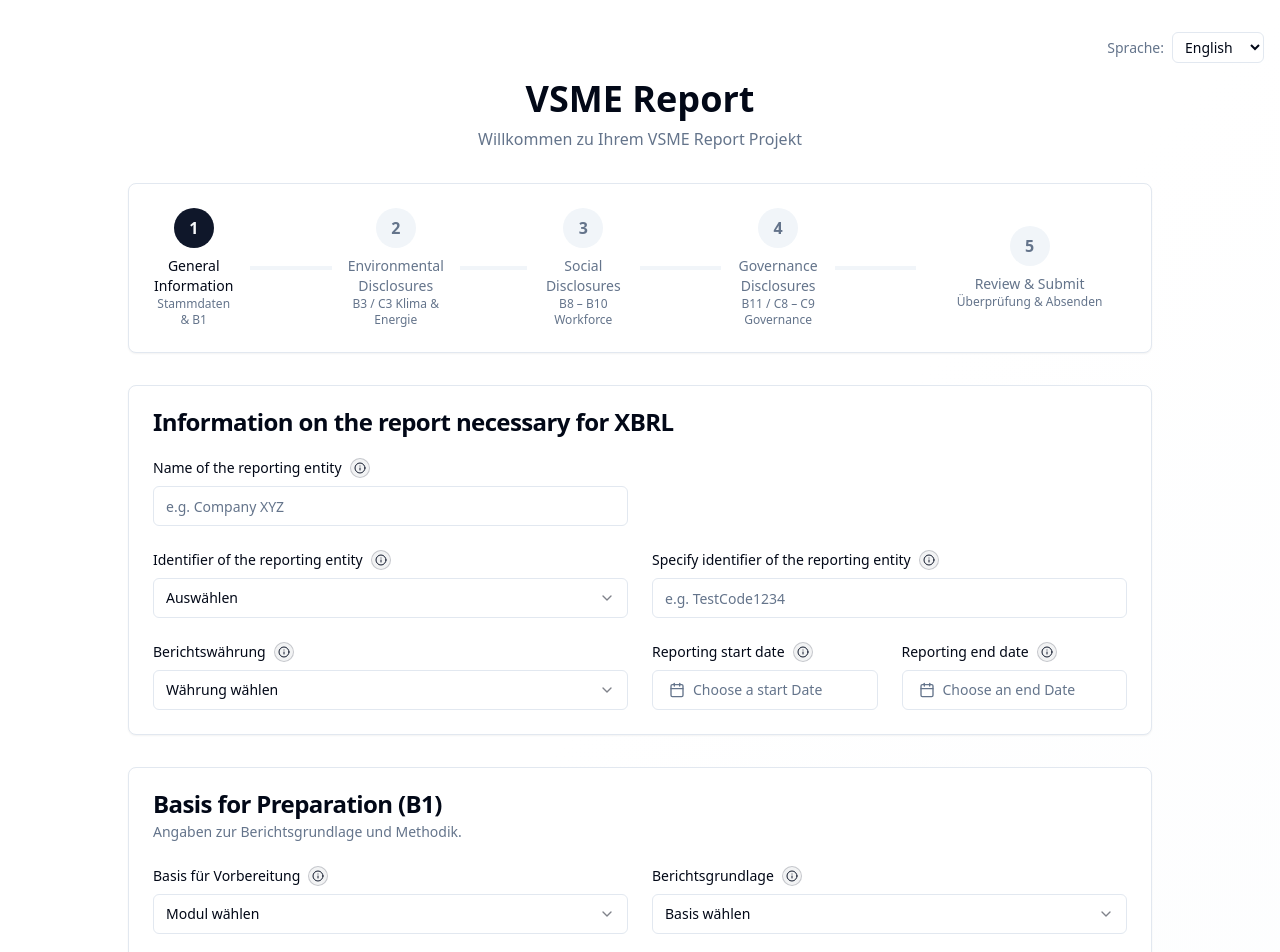
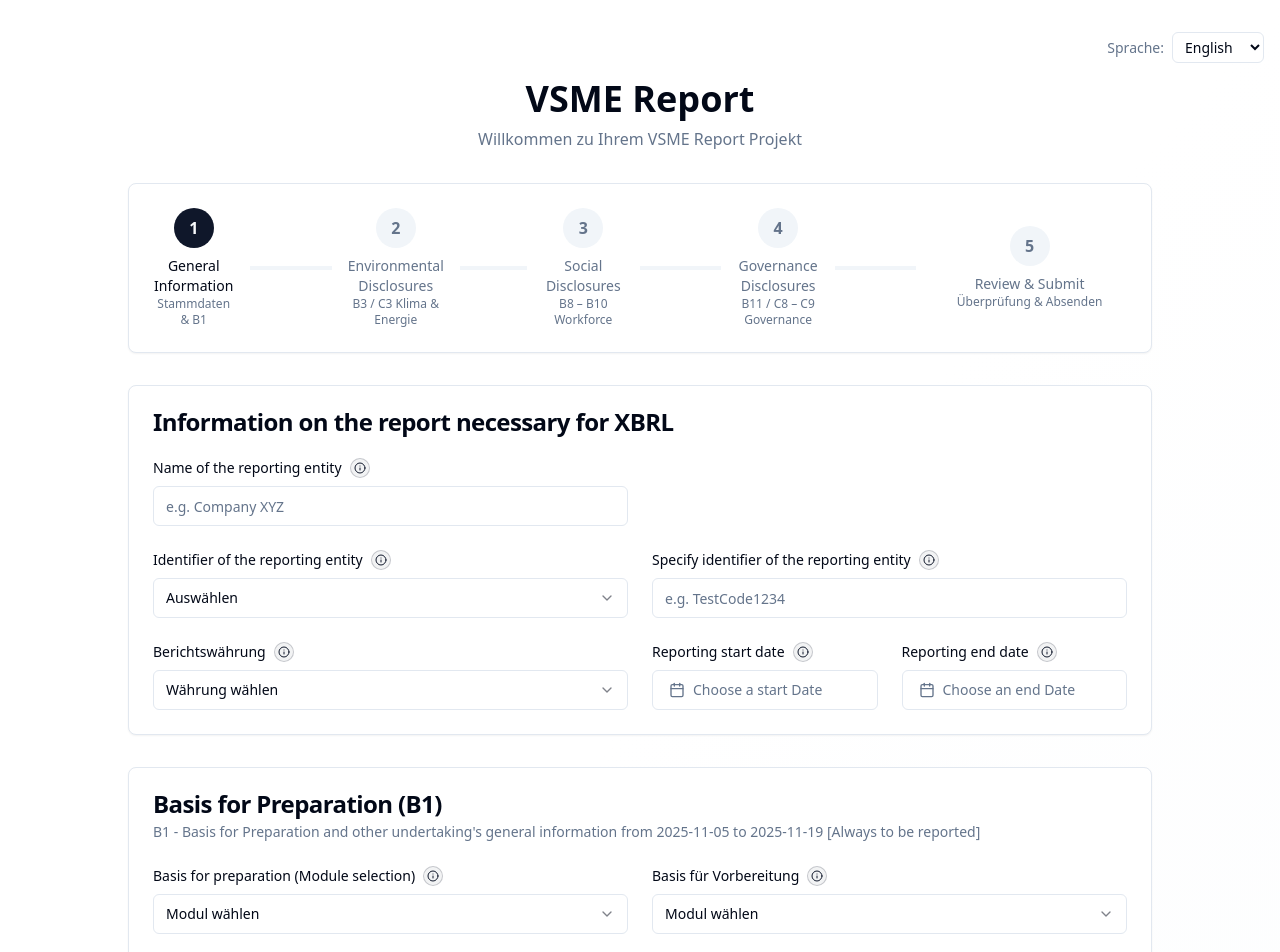
Before and after one commit to arre1011/vswm-report, a React (Vite) app in the folder frontend/: page / in a window 1280 px wide. Shown: the top 952 px of the page. Built offline with nearby package versions, Linux system fonts and the light colour scheme.

Commit message:
Added B1BasisPreparation.tsx

```diff
--- a/frontend/src/components/forms/general-information-form/disclosures/b1-basis-preparation/B1BasisPreparation.tsx
+++ b/frontend/src/components/forms/general-information-form/disclosures/b1-basis-preparation/B1BasisPreparation.tsx
@@ -6,6 +6,9 @@ import {
   ReportingBasisOption,
 } from "@/stores/WizardStore.ts"
 import { ChangeEvent } from "react"
+import {
+    BasisModuleField
+} from "@/components/forms/general-information-form/disclosures/b1-basis-preparation/datapoints/BasisModule.tsx";
 
 const basisModuleOptions: Array<{ value: BasisModuleOption; label: string }> = [
   { value: "Basic", label: "Basic Module Only" },
@@ -34,10 +37,16 @@ export function B1BasisPreparation({
     <Card>
       <CardHeader>
         <CardTitle>Basis for Preparation (B1)</CardTitle>
-        <CardDescription>Angaben zur Berichtsgrundlage und Methodik.</CardDescription>
+        <CardDescription>B1 - Basis for Preparation and other undertaking's general information from 2025-11-05 to 2025-11-19 [Always to be reported]		</CardDescription>
       </CardHeader>
       <CardContent className="space-y-6">
         <div className="grid grid-cols-1 md:grid-cols-2 gap-6">
+            <BasisModuleField
+                value={general.basisModule}
+                onChange={(value) =>
+                    updateGeneralInformation({ basisModule: value as BasisModuleOption })
+                }
+            />
           <SelectWithInfo
             id="basisModule"
             label="Basis für Vorbereitung"
--- /dev/null
+++ b/frontend/src/components/forms/general-information-form/disclosures/b1-basis-preparation/datapoints/BasisModule.tsx
@@ -0,0 +1,28 @@
+import {SelectWithInfo} from "@/components/ui/select-with-info.tsx";
+
+
+const basisModuleOptions = [
+    {value: "A", label: "Option A (Basic Module only)" },
+    { value: "BasisForPreparation", label: "Option B (Basic Module and Comprehensive Module)"},
+]
+
+interface BasisModuleProbs {
+    value: string
+    onChange: (vlaue: string) => void
+}
+
+
+export function BasisModuleField({value, onChange}: BasisModuleProbs) {
+    return (
+        <SelectWithInfo
+            id="basisForPreparation"
+            label="Basis for preparation (Module selection)"
+            value={value}
+            onValueChange={onChange}
+            options={basisModuleOptions}
+            placeholder="Modul wählen"
+            infoTitle="Basis for Preparation"
+            infoDescription="Basis for preparation (Basic Module Only or Basic & Comprehensive Module)	"
+        />
+    )
+}
```
